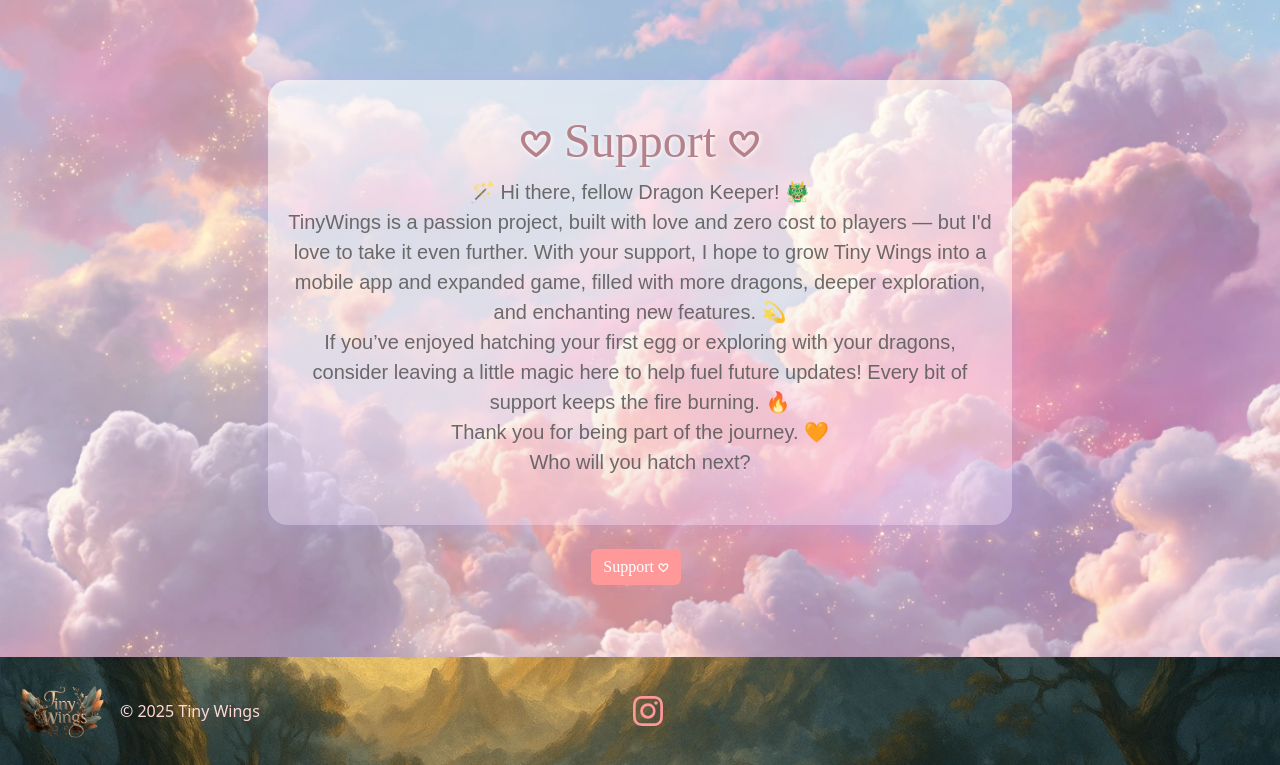
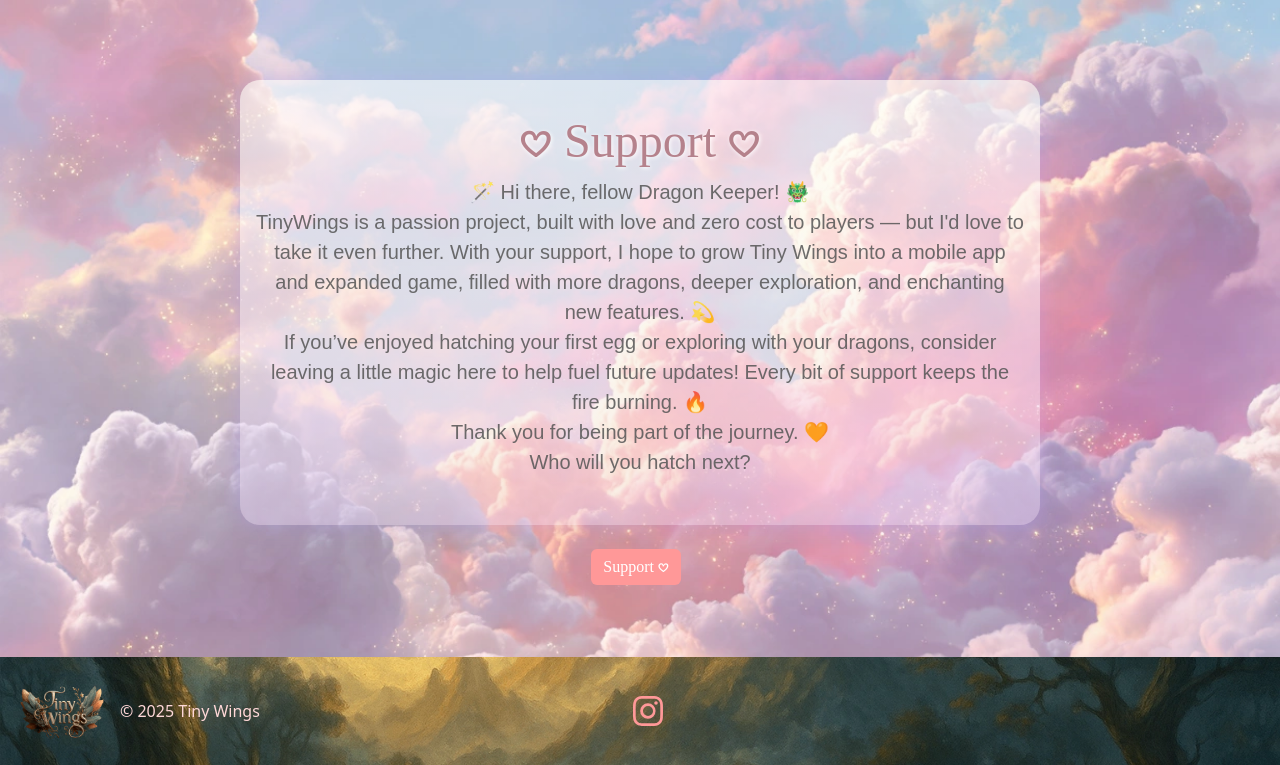
Before and after one commit to Just-Casey-Codes/TinyWings, a Flask app: page /support in a window 1280 px wide. Shown: the part 183-948 px from the top of the page. Run offline with Flask 3, Linux system fonts and the light colour scheme; some libraries are stand-ins or nearby versions; some web fonts are replaced.

Commit message:
update main class in base.html to container

```diff
--- a/static/css/styles.css
+++ b/static/css/styles.css
@@ -24,6 +24,11 @@ color: #FF9898 !important;
   color: #FFDCDC;
   text-shadow: 1px 1px 2px #FFF2EB;
   margin-top: 2rem;
+}
+.container {
+    display: flex;
+    flex-wrap: wrap;
+
 }
 body {
   display: flex;
--- a/templates/base.html
+++ b/templates/base.html
@@ -2,7 +2,7 @@
 <html lang="en">
 <head>
     <meta charset="UTF-8">
-    <meta name="viewport" content="width=device-width, initial-scale=1" />
+    <meta name="viewport" content="width=device-width, initial-scale=1"/>
 
     {% block styles %}
         {{ bootstrap.load_css() }}
@@ -27,7 +27,7 @@
       {% endif %}
     {% endwith %}
 
-    <main class="flex-fill">
+    <main class="container">
         {% block content %}{% endblock %}
     </main>
 
```
